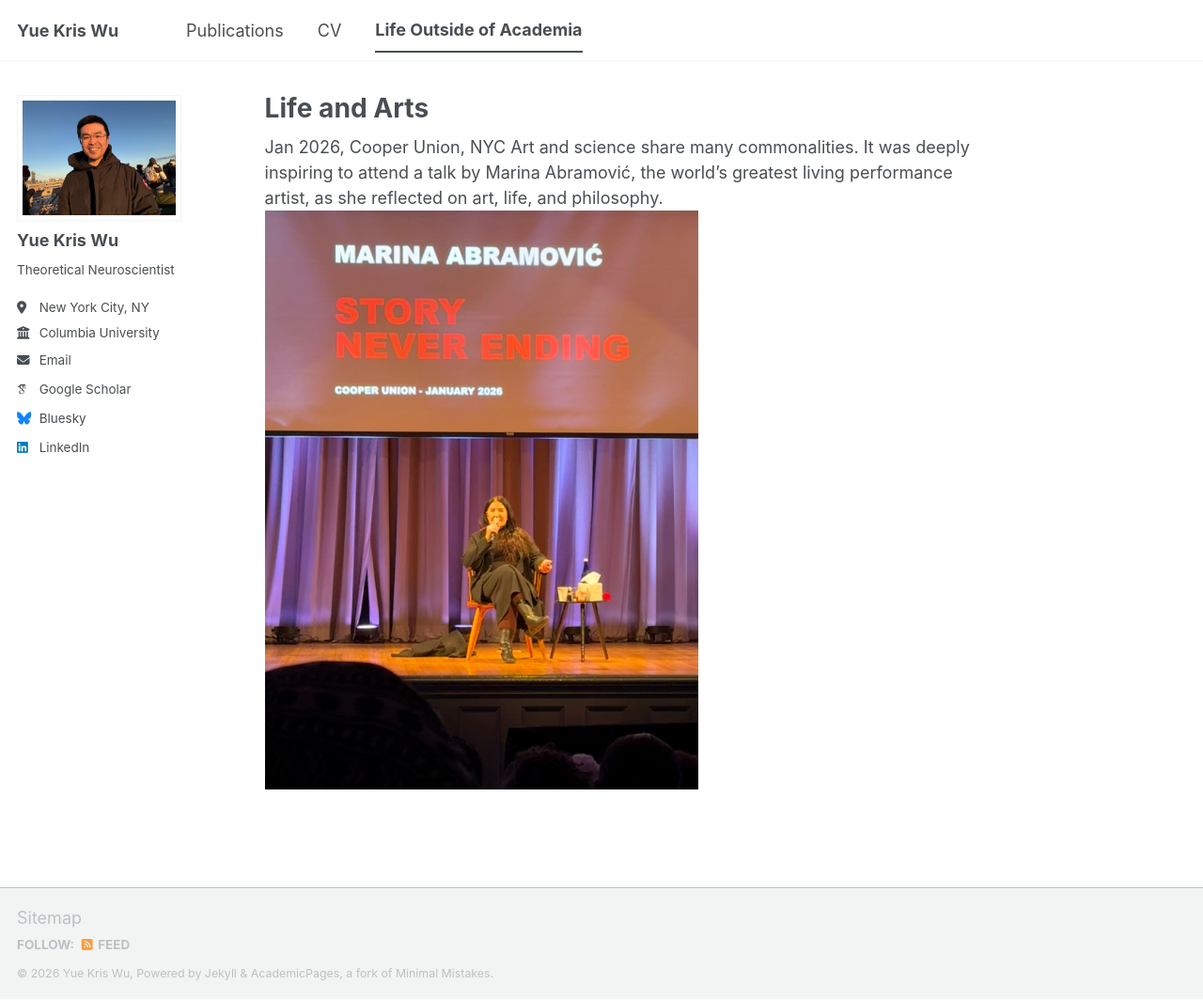
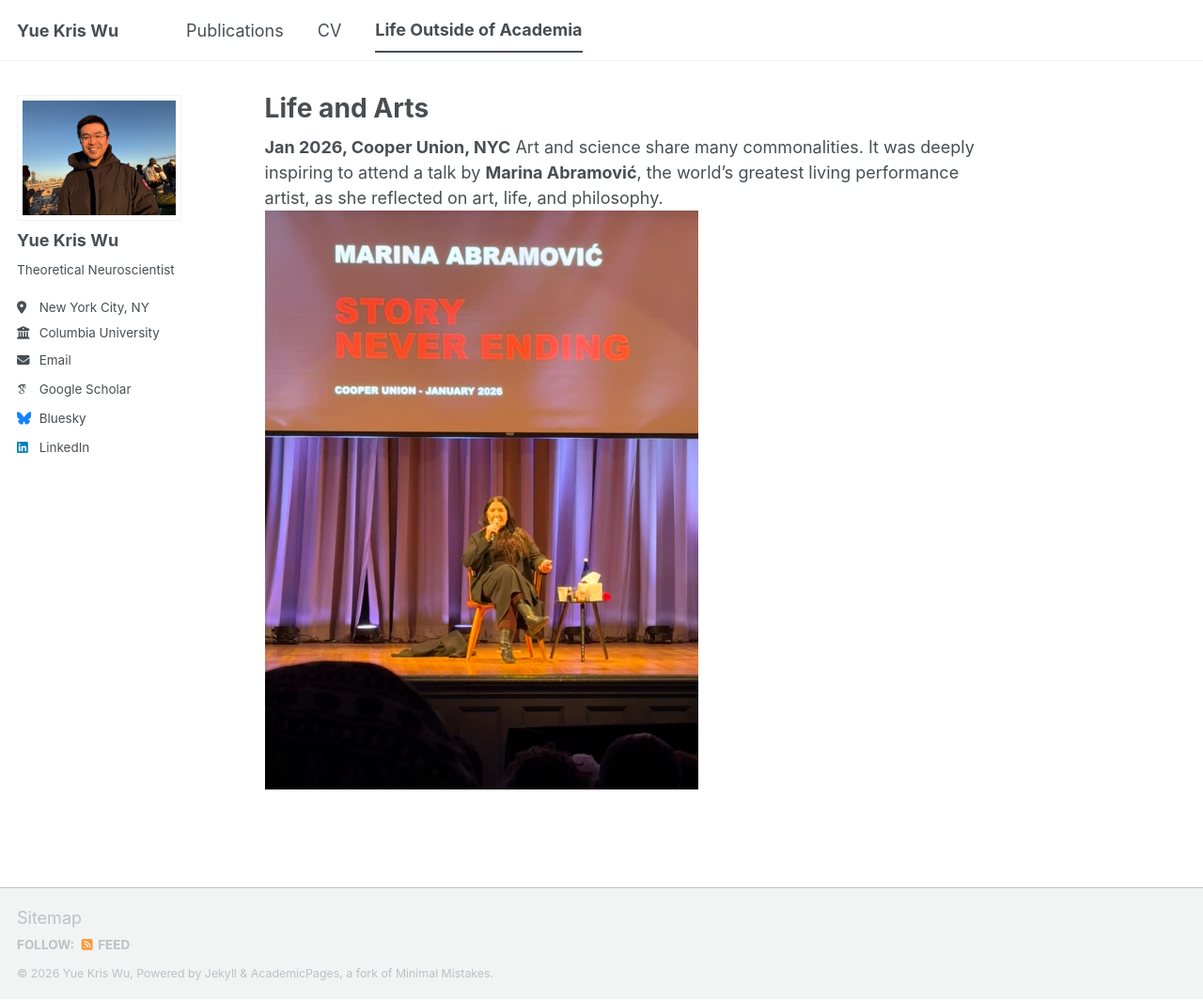
Before and after one commit to yuekriswu/yuekriswu.github.io, a Jekyll site: the page built from _pages/life-and-arts.md, in a window 1280 px wide and 1064 px high. Shown: the whole window at 94% size. Built offline with Jekyll 4.4.1, drawn with Linux system fonts in a browser that asks for light colours; some web fonts are replaced; a script bundle is joined from its source files by our own code; library files that are not in the unit come from our copies.

```diff
--- a/_pages/life-and-arts.md
+++ b/_pages/life-and-arts.md
@@ -5,6 +5,6 @@ permalink: /life-and-arts/
 author_profile: true
 ---
 
-Jan 2026, Cooper Union, NYC
-Art and science share many commonalities. It was deeply inspiring to attend a talk by Marina Abramović, the world’s greatest living performance artist, as she reflected on art, life, and philosophy.
+**Jan 2026, Cooper Union, NYC**
+Art and science share many commonalities. It was deeply inspiring to attend a talk by **Marina Abramović**, the world’s greatest living performance artist, as she reflected on art, life, and philosophy.
 <img src="../../images/Marina_Abramovic.jpeg" alt="Description of the image" style="width:60%; height:auto;">
```
